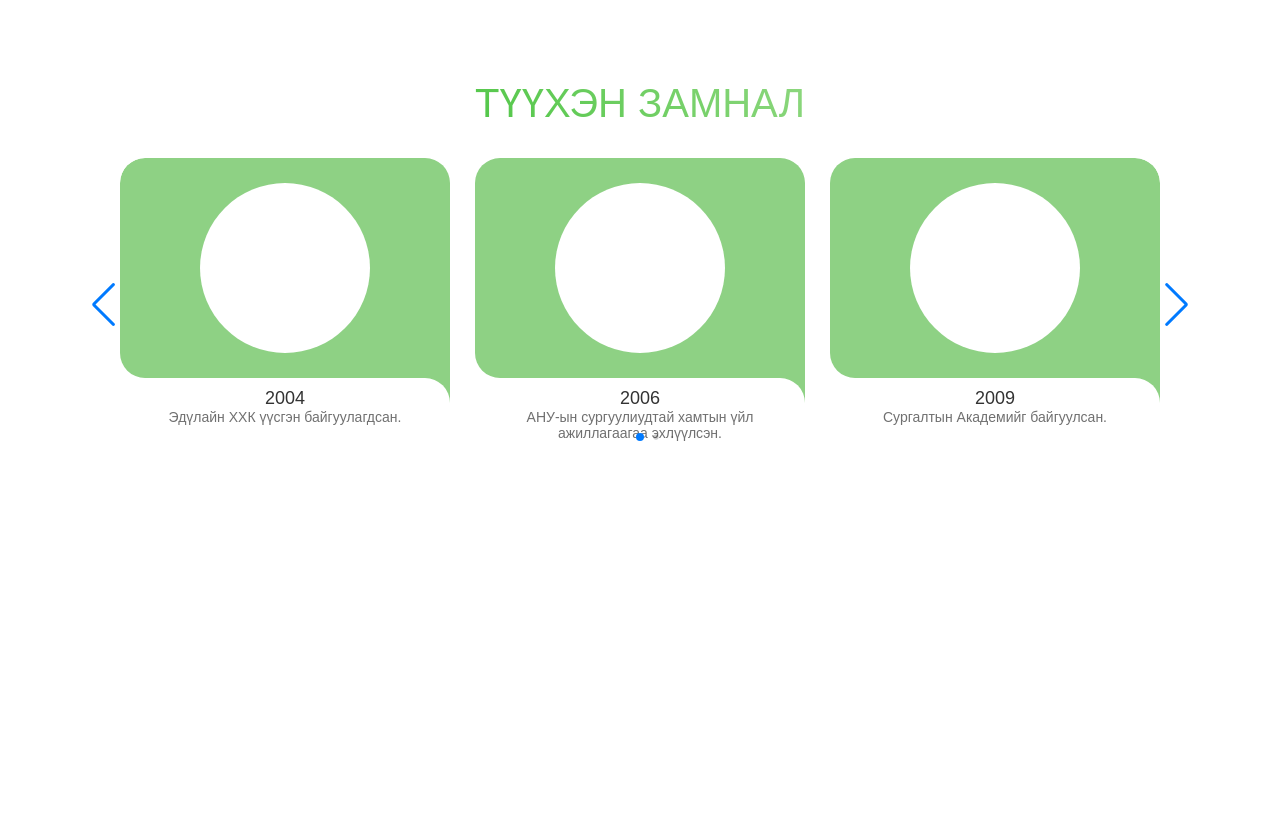
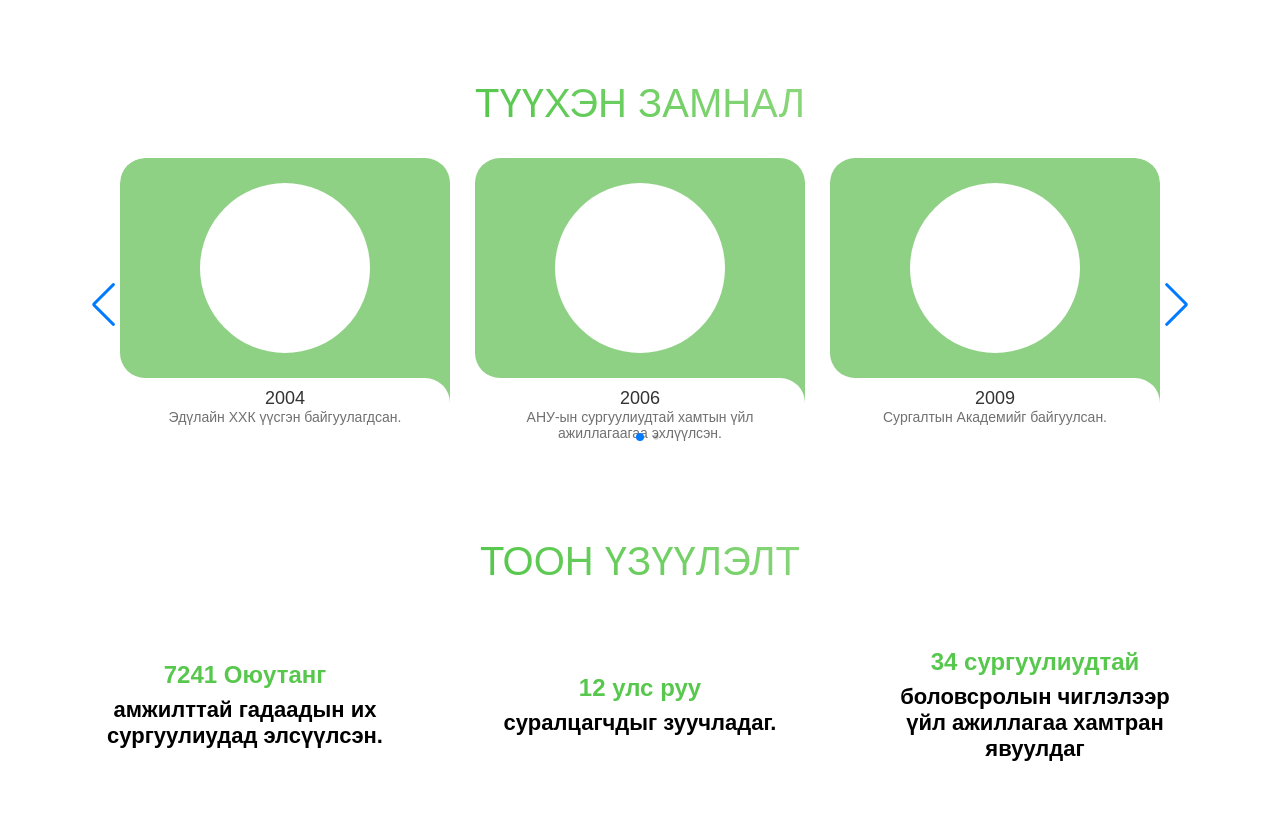
Before and after one commit to amrashk/AMJ, a plain HTML site: page home.html in a window 1280 px wide. Shown: the part 964-1782 px from the top of the page. Before the commit the page ends 1447 px from the top, so only its background shows below. Drawn offline with Linux system fonts and the light colour scheme.

Commit message:
upd
statistic

```diff
--- a/home.html
+++ b/home.html
@@ -247,6 +247,32 @@
     </div>
     </section>
 
+    <section class="padding-bottom--lg">
+      <article>
+        <h1 class="title padding-vert--lg colorful-word">ТООН ҮЗҮҮЛЭЛТ</h1>
+      </article>
+      <div class="whyedu">
+        <div class="whycard">
+          <h2 class="padding-vert--xs subtitlecolor">7241 Оюутанг</h2>
+          <p class="boldtext lg-font">
+             амжилттай гадаадын их сургуулиудад элсүүлсэн.
+          </p>
+        </div>
+        <div class="whycard">
+          <h2 class="padding-vert--xs subtitlecolor">12 улс руу</h2>
+          <p class="boldtext lg-font">
+             суралцагчдыг зуучладаг.
+          </p>
+        </div>
+        <div class="whycard">
+          <h2 class="padding-vert--xs subtitlecolor">34 сургуулиудтай</h2>
+          <p class="boldtext lg-font">
+           боловсролын чиглэлээр үйл ажиллагаа хамтран явуулдаг
+          </p>
+        </div>
+      </div>
+    </section>
+
   </body>
   <script src="./swiper-bundle.min.js"></script>
   <script>
--- a/styles.css
+++ b/styles.css
@@ -554,3 +554,7 @@ nav ul :hover {
 }
 
 /* carousel endl */
+
+.lg-font{
+  font-size: 22px;
+}
```
